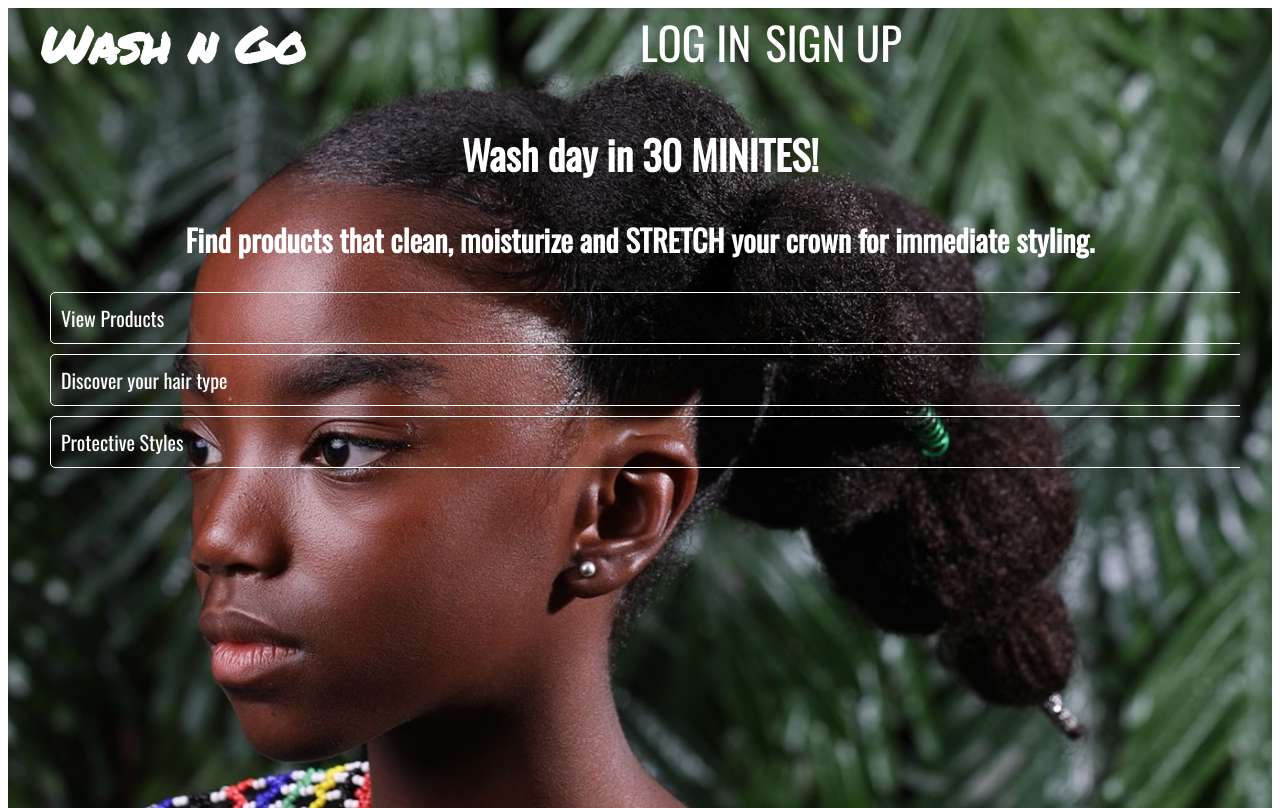
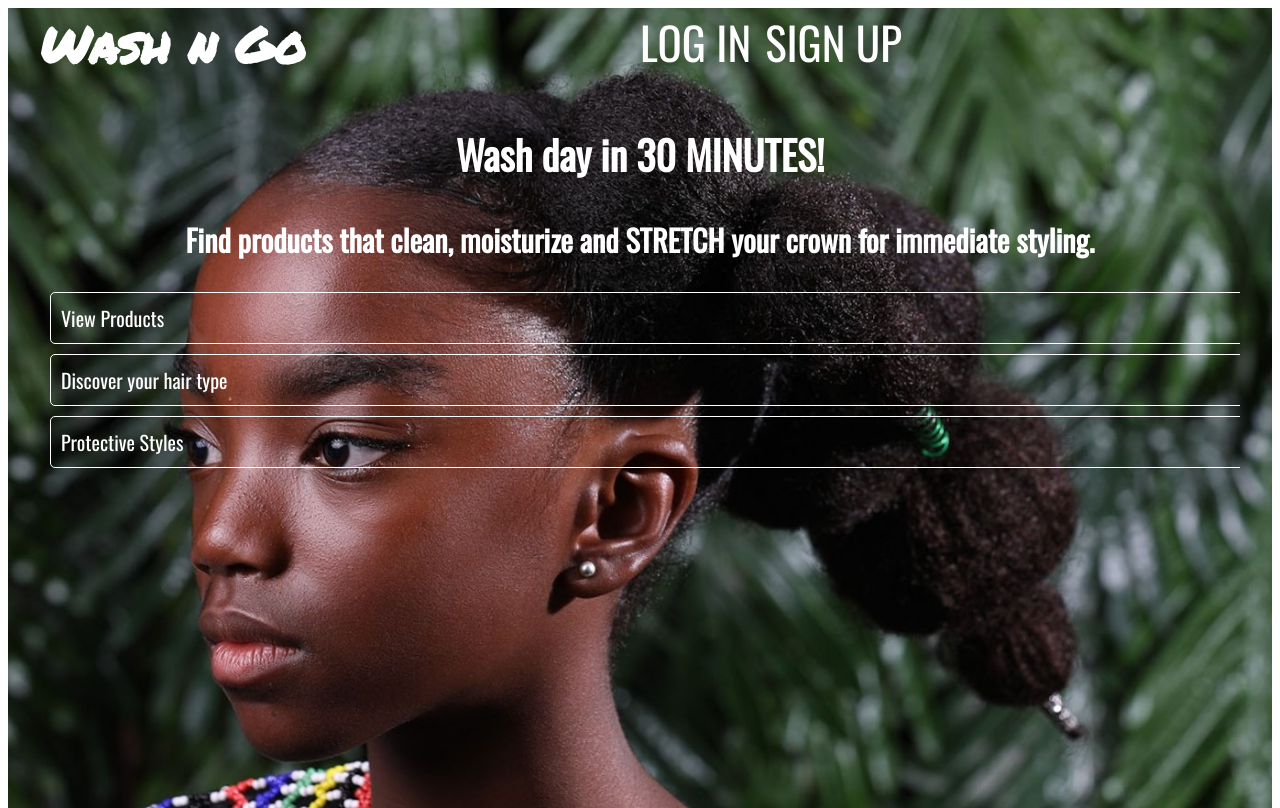
Before and after one commit to Khadibi/Wash-n-Go, a plain HTML site: page index.html in a window 1280 px wide. Drawn offline with nearby package versions, Linux system fonts and the light colour scheme.

Commit message:
Update index.html

```diff
--- a/index.html
+++ b/index.html
@@ -20,7 +20,7 @@
 					</div>
 				</div>
 				<div class="row">
-						<h2>Wash day in 30 MINITES!</h2>
+						<h2>Wash day in 30 MINUTES!</h2>
 						<h3> Find products that clean, moisturize and STRETCH your crown for immediate styling. </h3>
 						<div class="button cta">View Products</div>
 						<div class="button cta">Discover your hair type</div>
```
